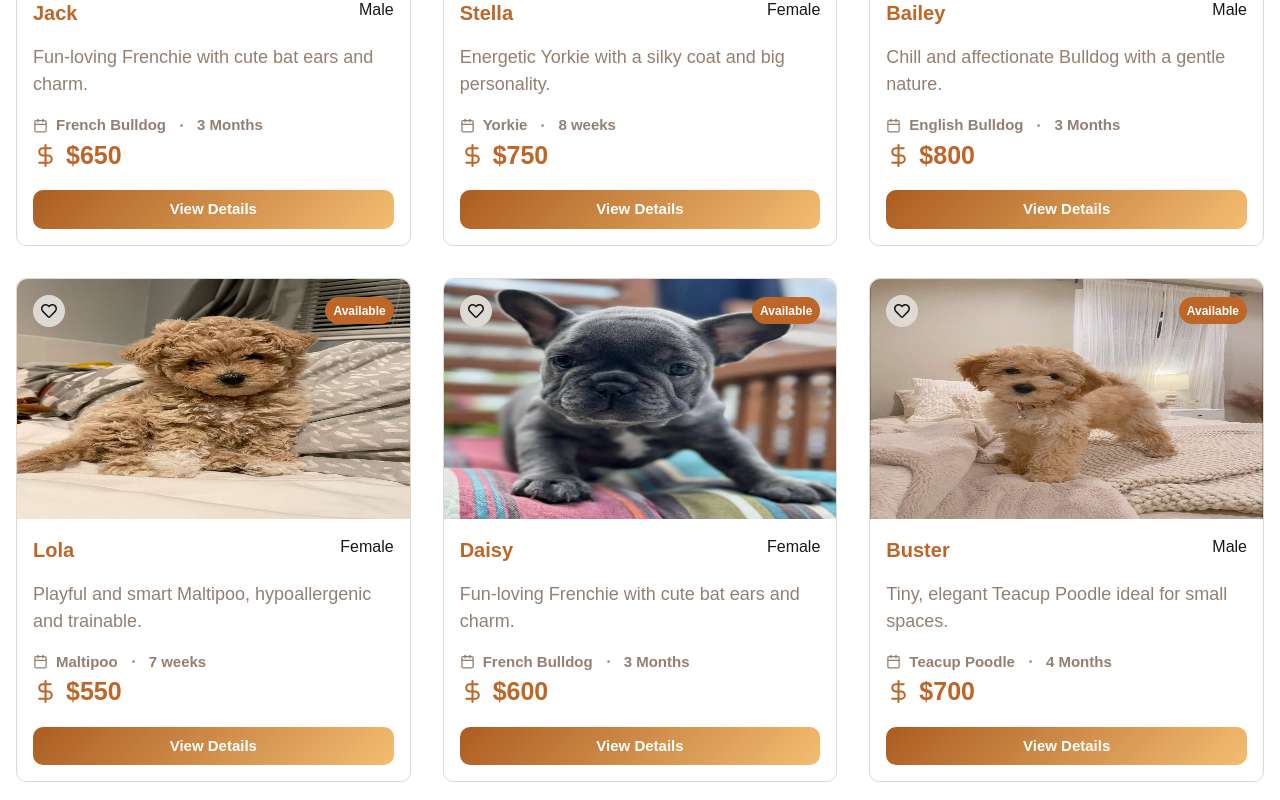
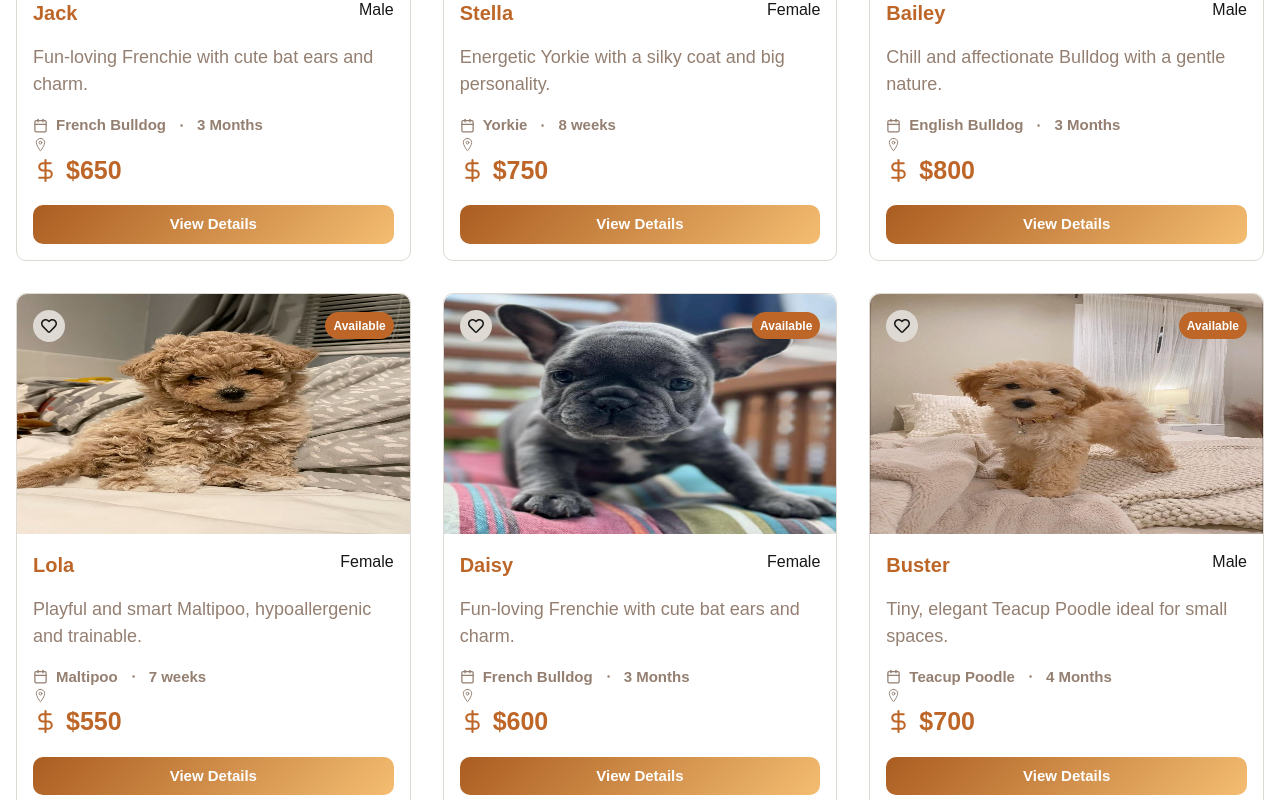
Before and after one commit to Codezilar/pawperfect, a Next.js app: page /dogs in a window 1280 px wide. Shown: the part 960-1760 px from the top of the page. Built offline with nearby package versions, Linux system fonts and the light colour scheme; no server answers.

Commit message:
location remove

```diff
--- a/app/dogs/page.jsx
+++ b/app/dogs/page.jsx
@@ -57,6 +57,7 @@ const page = () => {
                                     <p className='sweet'>{dog.desc  }</p>
                                     <div className='gold'>
                                         <span><LuCalendar /> <p>{dog.breed}</p><LuDot /><p>{dog.age}</p></span>
+                                        <span><IoLocationOutline /> <p>{dog.location}</p></span>
                                         <span className='dolas'>
                                             <LuDollarSign />
                                             <h1>${dog.price}</h1>
```
